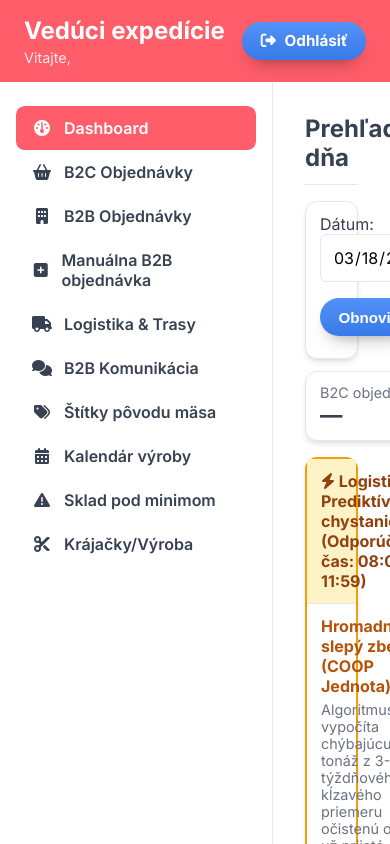
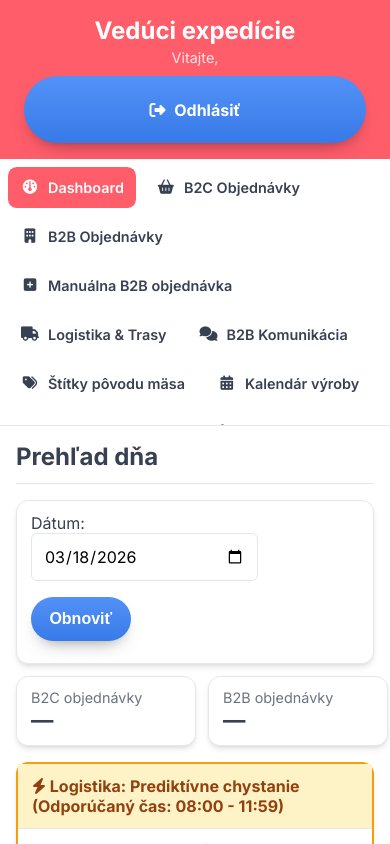
Before and after one commit to zoltankaras-rgb/ERP_system_MIK, a Flask app: template templates/leaderexpedicia.html in a window 390 px wide. Run offline with Flask 3, Linux system fonts and the light colour scheme; the template is opened without the code that fills it, so the values that code supplies are empty.

Commit message:
Kanclearia.html mobil

```diff
--- a/static/css/kancelaria.css
+++ b/static/css/kancelaria.css
@@ -511,3 +511,133 @@ a.btn,
 #section-fleet .delta { font-weight: 700; }
 #section-fleet .delta.up { color: var(--success-color); }
 #section-fleet .delta.down { color: var(--danger-color); }
+/* =====================================================================
+   RESPONZIVITA (TABLETY A MOBILY)
+   ===================================================================== */
+
+@media (max-width: 1024px) {
+  /* --- LAYOUT PRE TABLETY A MOBILY --- */
+
+  /* Flexibilnejší sidebar pre tablety */
+  .sidebar {
+    width: 200px;
+    padding: 1rem 0.5rem;
+  }
+
+  /* Zmenšenie paddingu v hlavnom obsahu */
+  .main-content {
+    padding: 1rem;
+  }
+
+  /* Karty a tabuľky sa môžu zvinúť pod seba ak je to potrebné */
+  .card > .card-header {
+    flex-direction: column;
+    align-items: flex-start;
+    gap: 10px;
+  }
+
+  /* Toolbary sa prispôsobia na viac riadkov */
+  .toolbar,
+  [id^="section-"] .toolbar {
+    flex-direction: column;
+    align-items: stretch;
+  }
+
+  .toolbar > *,
+  [id^="section-"] .toolbar > * {
+    width: 100%;
+    margin-right: 0 !important;
+  }
+
+  /* Zväčšenie dotykových plôch pre lepšie ovládanie (Touch Targets) */
+  .btn, button.btn, a.btn,
+  button[class*="btn-"], a[class*="btn-"],
+  input, select, textarea {
+    min-height: 44px;
+    font-size: 1rem;
+  }
+
+  .sidebar-nav a {
+    padding: 1rem;
+    font-size: 1rem;
+  }
+}
+
+@media (max-width: 768px) {
+  /* --- LAYOUT PRE MOBILY --- */
+
+  /* Zmena hlavného layoutu na stĺpcový */
+  .main-layout {
+    flex-direction: column;
+  }
+
+  /* Sidebar sa presunie hore a funguje ako scrollable menu */
+  .sidebar {
+    width: 100%;
+    border-right: none;
+    border-bottom: 1px solid var(--mid);
+    max-height: 250px; /* Obmedzená výška pre rýchly prístup, zbytok scrollovateľný */
+    padding: 0.5rem;
+  }
+
+  .sidebar-nav {
+    display: flex;
+    flex-wrap: wrap;
+    gap: 0.5rem;
+  }
+
+  .sidebar-nav a {
+    flex: 1 1 auto;
+    justify-content: center;
+    padding: 0.75rem;
+    font-size: 0.9rem;
+    text-align: center;
+  }
+
+  .sidebar-nav a i {
+    margin-right: 0.5rem;
+  }
+
+  /* Tabuľky s horizontálnym scrollom na malých displejoch */
+  .table-container,
+  [id^="section-"] table {
+    display: block;
+    width: 100%;
+    overflow-x: auto;
+    -webkit-overflow-scrolling: touch;
+  }
+
+  /* Hlavička aplikácie */
+  .app-header {
+    flex-direction: column;
+    align-items: stretch;
+    text-align: center;
+    gap: 10px;
+  }
+
+  #server-clock {
+    margin: 10px 0;
+  }
+
+  /* Modálne okná na celú obrazovku */
+  .modal-content {
+    width: 100%;
+    height: 100%;
+    max-height: 100vh;
+    border-radius: 0;
+    padding: 1rem;
+  }
+
+  .form-grid {
+    grid-template-columns: 1fr;
+  }
+
+  /* VEZG Graf - prispôsobenie */
+  #section-vezg > div {
+    flex-direction: column;
+  }
+
+  #section-vezg .card {
+    min-width: 100% !important;
+  }
+}
```
